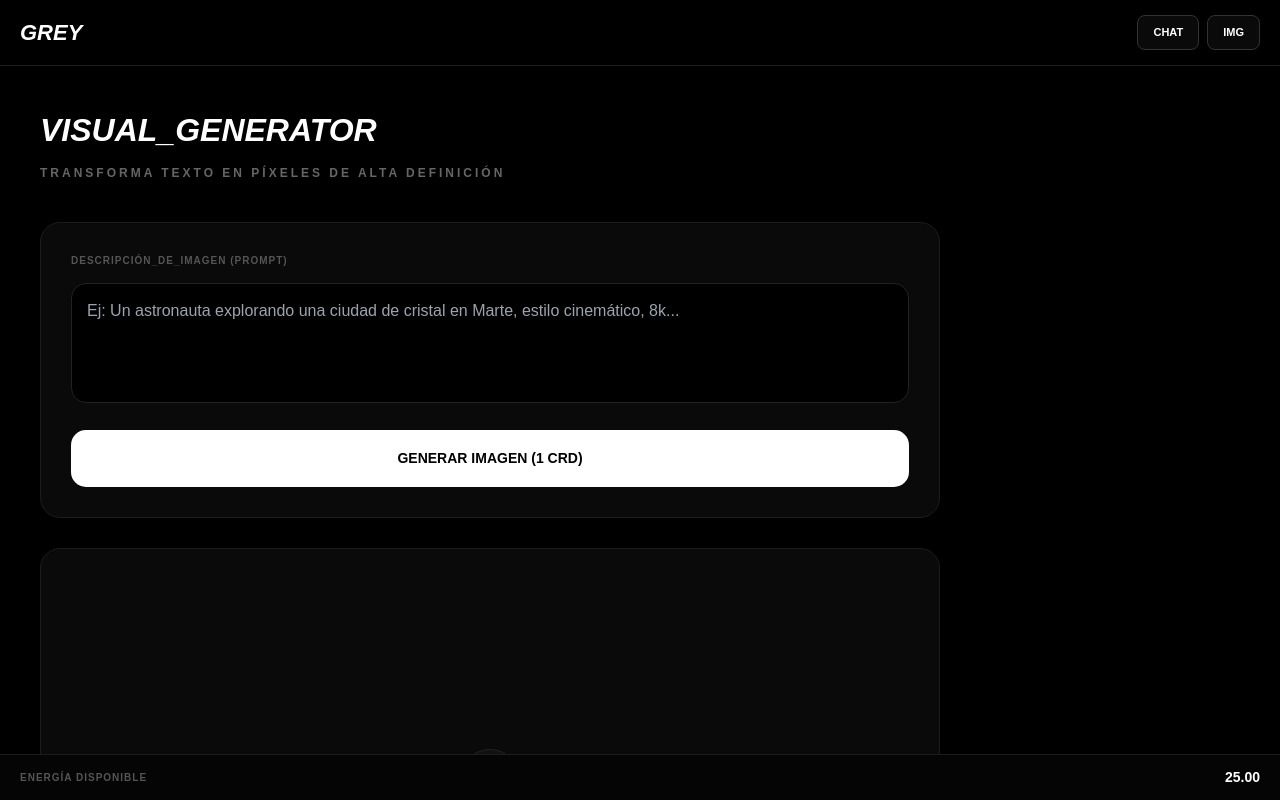
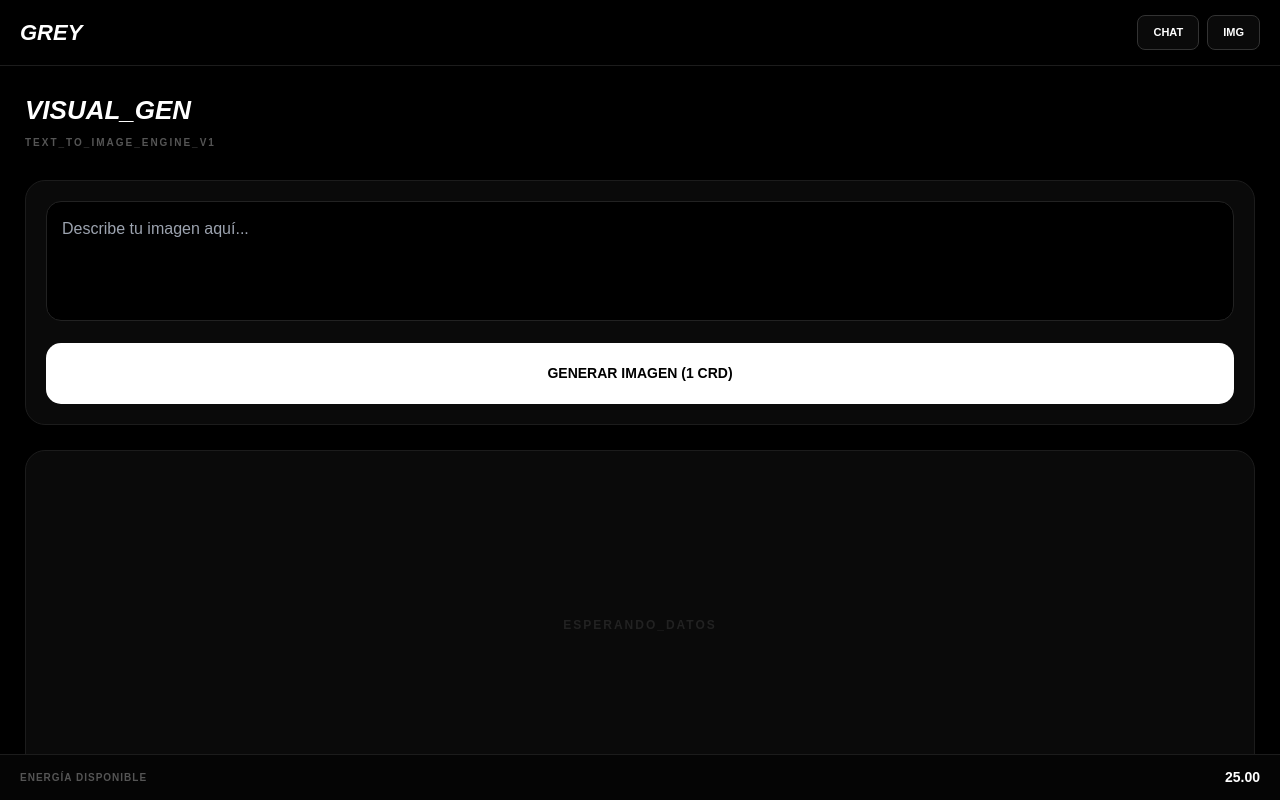
Before and after one commit to capitamweed1205-pixel/grey-ia, a Next.js app: page /images in a window 1280 px wide. Built offline with nearby package versions, Linux system fonts and the light colour scheme.

Commit message:
Refactor ImagesPage component layout and styles

```diff
--- a/app/(dashboard)/images/page.tsx
+++ b/app/(dashboard)/images/page.tsx
@@ -1,153 +1,45 @@
 "use client"
 import { useState } from 'react';
-import { ImageIcon, Wand2, Download, Trash2 } from 'lucide-react';
 
 export default function ImagesPage() {
   const [prompt, setPrompt] = useState("");
   const [generating, setGenerating] = useState(false);
-  const [result, setResult] = useState<string | null>(null);
-
-  const handleGenerate = () => {
-    if (!prompt.trim()) return;
-    setGenerating(true);
-    setResult(null);
-
-    // Simulación de generación de IA
-    setTimeout(() => {
-      setResult("https://images.unsplash.com/photo-1618005182384-a83a8bd57fbe?q=80&w=1000");
-      setGenerating(false);
-    }, 3000);
-  };
 
   return (
-    <div style={{
-      backgroundColor: '#000',
-      color: '#fff',
-      minHeight: '100vh',
-      padding: '40px',
-      fontFamily: 'sans-serif'
-    }}>
-      {/* Título y descripción */}
-      <div style={{ marginBottom: '40px' }}>
-        <h2 style={{ fontSize: '32px', fontWeight: '900', fontStyle: 'italic', margin: '0 0 10px 0', trackingTighter: '-1px' }}>
-          VISUAL_GENERATOR
-        </h2>
-        <p style={{ color: '#666', fontSize: '12px', letterSpacing: '3px', fontWeight: 'bold' }}>
-          TRANSFORMA TEXTO EN PÍXELES DE ALTA DEFINICIÓN
-        </p>
-      </div>
+    <div style={{ padding: '25px', backgroundColor: '#000', minHeight: '100%', fontFamily: 'sans-serif' }}>
+      <h2 style={{ fontSize: '26px', fontWeight: '900', fontStyle: 'italic', margin: '0 0 5px 0', color: '#fff' }}>VISUAL_GEN</h2>
+      <p style={{ color: '#555', fontSize: '10px', letterSpacing: '2px', marginBottom: '30px', fontWeight: 'bold' }}>TEXT_TO_IMAGE_ENGINE_V1</p>
 
-      <div style={{ display: 'flex', flexDirection: 'column', gap: '30px', maxWidth: '900px' }}>
-
-        {/* Panel de Control (Input) */}
-        <div style={{
-          backgroundColor: '#0a0a0a',
-          border: '1px solid #1c1c1c',
-          padding: '30px',
-          borderRadius: '20px'
-        }}>
-          <label style={{ display: 'block', fontSize: '10px', color: '#555', fontWeight: '900', marginBottom: '15px', letterSpacing: '1px' }}>
-            DESCRIPCIÓN_DE_IMAGEN (PROMPT)
-          </label>
-
+      <div style={{ display: 'flex', flexDirection: 'column', gap: '25px' }}>
+        {/* CAJA DE TEXTO */}
+        <div style={{ backgroundColor: '#0a0a0a', border: '1px solid #1c1c1c', padding: '20px', borderRadius: '20px' }}>
           <textarea
             value={prompt}
             onChange={(e) => setPrompt(e.target.value)}
-            style={{
-              width: '100%',
-              height: '120px',
-              backgroundColor: '#000',
-              border: '1px solid #222',
-              borderRadius: '15px',
-              color: '#fff',
-              padding: '15px',
-              outline: 'none',
-              marginBottom: '20px',
-              fontSize: '16px',
-              resize: 'none'
-            }}
-            placeholder="Ej: Un astronauta explorando una ciudad de cristal en Marte, estilo cinemático, 8k..."
+            style={{ width: '100%', height: '120px', backgroundColor: '#000', border: '1px solid #222', borderRadius: '15px', color: '#fff', padding: '15px', fontSize: '16px', outline: 'none', boxSizing: 'border-box', marginBottom: '15px', resize: 'none' }}
+            placeholder="Describe tu imagen aquí..."
           />
-
           <button
-            onClick={handleGenerate}
-            disabled={generating || !prompt.trim()}
-            style={{
-              width: '100%',
-              backgroundColor: generating ? '#222' : '#fff',
-              color: generating ? '#555' : '#000',
-              padding: '18px',
-              borderRadius: '15px',
-              fontWeight: '900',
-              border: 'none',
-              cursor: generating ? 'not-allowed' : 'pointer',
-              fontSize: '14px',
-              transition: '0.3s'
-            }}
+            onClick={() => { setGenerating(true); setTimeout(() => setGenerating(false), 3000); }}
+            style={{ width: '100%', backgroundColor: '#fff', color: '#000', padding: '20px', borderRadius: '15px', fontWeight: '900', border: 'none', fontSize: '14px', cursor: 'pointer' }}
           >
-            {generating ? 'CONSTRUYENDO PÍXELES...' : 'GENERAR IMAGEN (1 CRD)'}
+            {generating ? 'PROCESANDO...' : 'GENERAR IMAGEN (1 CRD)'}
           </button>
         </div>
 
-        {/* Zona de Resultado (Imagen) */}
-        <div style={{
-          minHeight: '500px',
-          backgroundColor: '#0a0a0a',
-          border: '1px solid #1c1c1c',
-          borderRadius: '20px',
-          display: 'flex',
-          flexDirection: 'column',
-          alignItems: 'center',
-          justifyContent: 'center',
-          position: 'relative',
-          overflow: 'hidden'
-        }}>
-          {result ? (
-            <>
-              <img
-                src={result}
-                alt="Resultado"
-                style={{ width: '100%', height: '100%', objectFit: 'cover' }}
-              />
-              <div style={{
-                position: 'absolute',
-                bottom: '20px',
-                right: '20px',
-                display: 'flex',
-                gap: '10px'
-              }}>
-                <button style={{ backgroundColor: 'rgba(255,255,255,0.1)', border: '1px solid rgba(255,255,255,0.2)', padding: '10px', borderRadius: '10px', color: '#fff' }}>
-                  <Download size={20} />
-                </button>
-                <button
-                  onClick={() => setResult(null)}
-                  style={{ backgroundColor: 'rgba(255,255,255,0.1)', border: '1px solid rgba(255,255,255,0.2)', padding: '10px', borderRadius: '10px', color: '#fff' }}>
-                  <Trash2 size={20} />
-                </button>
-              </div>
-            </>
+        {/* ZONA DE RESULTADO */}
+        <div style={{ height: '350px', backgroundColor: '#0a0a0a', border: '1px solid #1c1c1c', borderRadius: '20px', display: 'flex', alignItems: 'center', justifyContent: 'center', textAlign: 'center' }}>
+          {generating ? (
+            <div style={{ color: '#fff' }}>
+               <div style={{ width: '30px', height: '30px', border: '3px solid #333', borderTopColor: '#fff', borderRadius: '50%', animation: 'spin 1s linear infinite', margin: '0 auto 15px' }}></div>
+               <p style={{ fontSize: '11px', fontWeight: 'bold' }}>CONSTRUYENDO PÍXELES...</p>
+            </div>
           ) : (
-            <div style={{ textAlign: 'center' }}>
-              <div style={{
-                width: '60px',
-                height: '60px',
-                backgroundColor: '#111',
-                borderRadius: '50%',
-                display: 'flex',
-                alignItems: 'center',
-                justifyContent: 'center',
-                margin: '0 auto 20px',
-                border: '1px solid #222'
-              }}>
-                <ImageIcon size={30} color="#333" />
-              </div>
-              <p style={{ color: '#333', fontWeight: 'bold', fontSize: '12px', letterSpacing: '2px' }}>
-                {generating ? 'SISTEMA_OCUPADO' : 'SISTEMA_EN_ESPERA'}
-              </p>
-            </div>
+            <span style={{ color: '#222', fontWeight: '900', fontSize: '12px', letterSpacing: '2px' }}>ESPERANDO_DATOS</span>
           )}
         </div>
       </div>
+      <style>{`@keyframes spin { to { transform: rotate(360deg); } }`}</style>
     </div>
   );
 }
```
